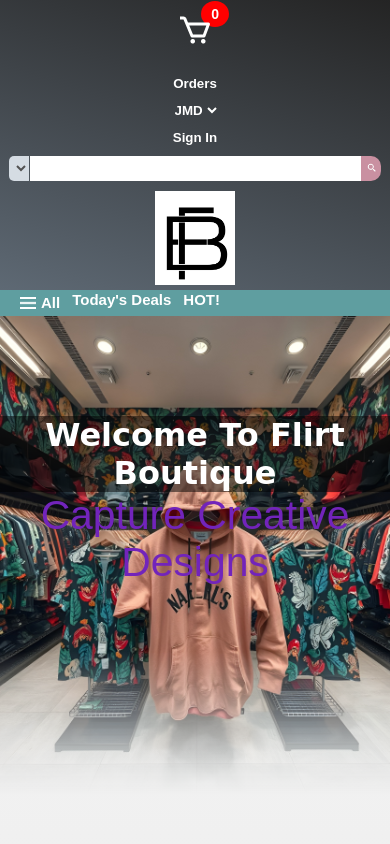
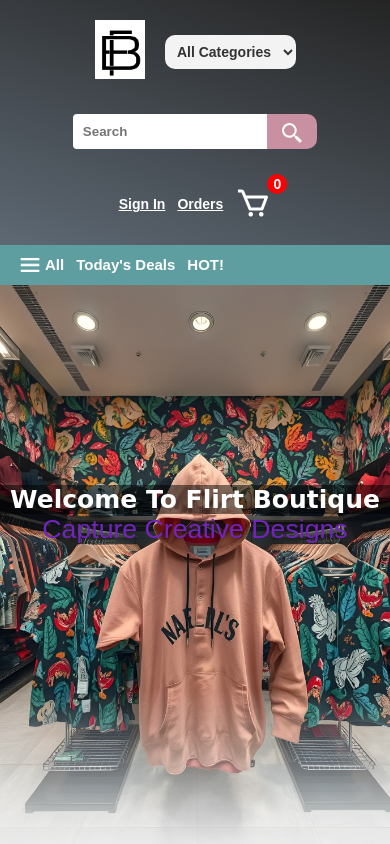
Before and after one commit to Chosen-Services/Flirt-Boutique-SBA, a plain HTML site: page Features/tabs/index.html in a window 390 px wide. Shown: the top 844 px of the page. Drawn offline with Linux system fonts and the light colour scheme.

Commit message:
UI Fixes * Improvements
Date: 12/11/2024

```diff
--- a/Features/tabs/index.html
+++ b/Features/tabs/index.html
@@ -9,34 +9,44 @@
     <script src="app.js" defer></script>
   </head>
   <body>
-    <nav class="navbar">
-      <a href="index.html"
-        ><img id="logo" src="../../images/FB.png" alt=""
-      /></a>
-      <div class="search-bar">
-        <select name="Filter" id="filter">
-          <option value="">All</option>
+    <div class="navbar">
+      <!-- Left Section (Logo and Category Dropdown) -->
+      <div class="navbar-left">
+        <a href="index.html" class="logo" id="logo"
+          ><img src="../../images/FB.png" alt=""
+        /></a>
+        <select class="category-dropdown">
+          <option value="all">All Categories</option>
+          <option value="electronics">Electronics</option>
+          <option value="clothing">Clothing</option>
+          <!-- More categories here -->
         </select>
-        <input id="fill" type="search" />
-        <button id="search-btn">
-          <img src="../../images/search.png" alt="Search" />
+      </div>
+
+      <!-- Center Section (Search Bar) -->
+      <div class="navbar-center">
+        <input
+          type="text"
+          class="search-input"
+          id="fill"
+          placeholder="Search"
+        />
+        <button class="search-button" id="search-btn">
+          <img src="../../images/search.png" alt="Search Icon" />
         </button>
       </div>
-      <button id="sign-in-button">Sign In</button>
-      <select name="Currency" id="lang-bar">
-        <option value="JMD">JMD</option>
-        <option value="USD">USD</option>
-        <option value="EUR">EUR</option>
-      </select>
-      <button id="orders">Orders</button>
-      <a href=""></a>
-      <div class="cart">
-        <span id="amount">0</span>
-        <button id="shop">
-          <img src="../../images/Cart.png" alt="Cart" />
+
+      <!-- Right Section (Links and Cart) -->
+      <div class="navbar-right">
+        <button class="nav-link" id="sign-in">Sign In</button>
+        <button class="nav-link" id="orders">Orders</button>
+        <button class="cart">
+          <img src="../../images/Cart.png" alt="Cart" id="shop" />
+          <span id="amount">0</span>
         </button>
       </div>
-    </nav>
+    </div>
+
     <nav id="links">
       <button id="menu">
         <img src="../../images/Menu.png" alt="Menu" />All
@@ -45,7 +55,9 @@
       <button>HOT!</button>
     </nav>
     <div class="sidebar-div">
-      <aside class="sidebar">Sidebar<button id="close">X</button></aside>
+      <aside class="sidebar">
+        Working on a sidebar<button id="close">X</button>
+      </aside>
     </div>
     <div class="hero">
       <h1 id="Welcome">Welcome To Flirt Boutique</h1>
--- a/Features/tabs/style.css
+++ b/Features/tabs/style.css
@@ -22,13 +22,201 @@ button:hover {
   display: flex;
   top: 0;
   margin: 0;
-  padding: 10px 30px 5px 10px;
+  padding: 10px 3px 5px 10px;
   justify-content: center;
   gap: 10px;
   align-items: center;
   background: linear-gradient(18deg, rgb(94, 105, 116), rgb(36, 36, 36));
   color: white;
   user-select: none;
+}
+
+.navbar {
+  display: flex;
+  justify-content: space-between;
+  align-items: center;
+  padding: 10px 20px;
+  background: linear-gradient(18deg, rgb(94, 105, 116), rgb(36, 36, 36));
+  color: black;
+}
+
+.navbar-left,
+.navbar-center,
+.navbar-right {
+  display: flex;
+  align-items: center;
+}
+
+.navbar-left {
+  flex: 1;
+  justify-content: flex-start;
+}
+
+.navbar-center {
+  flex: 2;
+  justify-content: center;
+}
+
+.navbar-right {
+  flex: 1;
+  justify-content: flex-end;
+}
+
+.logo img {
+  width: 50px;
+  font-weight: bold;
+  color: white;
+  text-decoration: none;
+  margin-right: 20px;
+}
+
+.category-dropdown {
+  padding: 8px;
+  border: none;
+  background-color: #f3f3f3;
+  color: #333;
+  font-size: 14px;
+  border-radius: 10px;
+}
+
+.search-input {
+  width: 70%;
+  padding: 10px;
+  border: none;
+  border-radius: 4px 0 0 4px;
+}
+
+.search-button {
+  background-color: #c990a1;
+  border: none;
+  border-radius: 0 10px 10px 0px;
+  cursor: pointer;
+  padding: 5px;
+  width: 50px;
+  height: 35.3px;
+}
+
+.search-button img {
+  width: 30px;
+  filter: invert(100%);
+  justify-content: center;
+  align-items: center;
+}
+
+.nav-link {
+  margin-left: 20px;
+  color: white;
+  text-decoration: underline;
+  font-size: 14px;
+  background-color: transparent;
+  border: none;
+  outline: none;
+}
+
+.cart {
+  position: relative;
+  background-color: transparent;
+  border: none;
+}
+
+.cart #shop {
+  font-size: 24px;
+  filter: invert();
+}
+
+.cart #amount {
+  position: absolute;
+  top: -10px;
+  right: -10px;
+  background-color: red;
+  color: white;
+  border-radius: 50%;
+  text-align: center;
+  width: 10px;
+  height: 10px;
+  padding: 5px;
+  font-size: 14px;
+  display: flex;
+  justify-content: center;
+  align-items: center;
+}
+
+/* Media Queries for Responsiveness */
+
+/* Tablet View */
+@media (max-width: 1024px) {
+  .navbar {
+    flex-wrap: wrap;
+    justify-content: space-between;
+  }
+
+  .navbar-left,
+  .navbar-center,
+  .navbar-right {
+    flex: 1 1 100%;
+    justify-content: center;
+    margin: 5px 0;
+  }
+
+  .search-input {
+    width: 80%;
+  }
+
+  .navbar-right {
+    justify-content: space-around;
+  }
+
+  .logo {
+    font-size: 18px;
+  }
+}
+
+/* Mobile View */
+@media (max-width: 480px) {
+  .navbar {
+    flex-direction: column;
+    align-items: center;
+  }
+
+  .navbar-left,
+  .navbar-center,
+  .navbar-right {
+    flex: 1 1 100%;
+    justify-content: center;
+    margin: 5px 0;
+  }
+
+  .search-input {
+    width: 70%;
+    padding: 10px;
+    border: none;
+    border-radius: 4px 0 0 4px;
+  }
+
+  .search-button {
+    background-color: #c990a1;
+    border: none;
+    border-radius: 0 10px 10px 0px;
+    cursor: pointer;
+    padding: 7px;
+  }
+
+  .search-button img {
+    width: 25px;
+  }
+
+  .navbar-right {
+    margin-top: 10px;
+  }
+
+  .nav-link {
+    margin-left: 0;
+    margin-right: 10px;
+  }
+
+  .cart #shop {
+    font-size: 20px;
+  }
 }
 
 .hero #Welcome {
@@ -43,117 +231,6 @@ button:hover {
   color: white;
   font-weight: normal;
   background-color: rgba(0, 0, 0, 0.5);
-}
-
-/* Styling for the navbar and cart container */
-.navbar .cart {
-  position: relative; /* Allows absolute positioning of the amount */
-  display: flex; /* Flex to align the cart icon and amount */
-  align-items: center; /* Vertically center the cart icon */
-  justify-content: center; /* Horizontally center the cart icon */
-}
-
-.navbar .cart #shop {
-  background-color: transparent;
-  border: none;
-  filter: invert();
-  font-size: 24px; /* Adjust the size of the cart icon */
-}
-
-/* Styling for the amount above the cart */
-.navbar .cart #amount {
-  position: absolute; /* Position it above the cart icon */
-  top: -10px; /* Adjust this to move the amount higher or lower */
-  right: -10px; /* Adjust this to fine-tune its position */
-  background-color: red; /* You can change the background color */
-  color: white; /* White text for contrast */
-  border-radius: 50%; /* Round shape */
-  padding: 5px 10px; /* Padding for the amount */
-  font-size: 14px; /* Size of the amount text */
-  display: flex;
-  justify-content: center; /* Center the text horizontally */
-  align-items: center; /* Center the text vertically */
-}
-
-.navbar * {
-  border: none;
-  color: #fff;
-}
-
-.navbar button {
-  background-color: transparent;
-}
-
-.navbar button:hover {
-  cursor: pointer;
-}
-
-.navbar select {
-  background-color: transparent;
-  cursor: pointer;
-}
-
-.navbar option {
-  color: black;
-}
-
-.navbar .search-bar {
-  display: flex;
-  min-width: 1fr;
-  width: calc(100% - 1em);
-  max-width: 900px;
-  height: 35px;
-  gap: 0.5px;
-  color: black;
-  align-items: center;
-  justify-content: center;
-  transition: filter 0.3s;
-}
-
-.navbar .search-bar #search-btn {
-  min-width: 1fr;
-  height: 100%;
-  background-color: #c990a1;
-  text-align: center;
-  font-weight: lighter;
-  border-radius: 0 10px 10px 0;
-}
-
-.navbar .search-bar #search-btn img {
-  filter: invert();
-}
-
-.navbar .search-bar:hover {
-  filter: drop-shadow(3px 3px 3px #000000);
-  transition: 0.3s;
-}
-
-.navbar .search-bar #filter {
-  min-width: 1fr;
-  height: 100%;
-  background-color: #d5dce3;
-  color: rgb(82, 82, 82);
-  text-align: center;
-  font-weight: lighter;
-  border-radius: 5px 0 0 5px;
-  cursor: pointer;
-}
-
-.navbar .search-bar #fill {
-  min-width: 50px;
-  width: calc(100% - 1em);
-  max-width: 900px;
-  height: 35px;
-  color: black;
-}
-
-.navbar .search-bar #fill:focus {
-  outline: none;
-  border: none;
-}
-
-.navbar #logo {
-  max-width: 50px;
 }
 
 #links {
@@ -189,7 +266,7 @@ button:hover {
 
 /* Sidebar Styling */
 .sidebar {
-  background-color: pink;
+  background-color: rgb(255, 255, 255);
   width: calc(13vw + 1em);
   min-height: 300px;
   max-height: 350px;
@@ -237,12 +314,16 @@ button:hover {
 .sidebar #close {
   position: absolute; /* Fixed within the sidebar */
   top: 10px; /* Distance from the top */
-  right: 10px; /* Distance from the right */
-  background-color: red; /* For visibility */
-  color: white;
-  padding: 10px;
+  left: 200px; /* Distance from the right */
+  background-color: rgb(255, 255, 255); /* For visibility */
+  color: black;
   cursor: pointer;
-  border-radius: 50%;
+  height: 40px;
+  width: 40px;
+  font-size: 25px;
+  font-weight: 300;
+  border: 1px solid black;
+  border-radius: 5px;
 }
 
 @keyframes slide {
@@ -262,24 +343,24 @@ body {
   0% {
     opacity: 0;
     transform: translateY(-50px);
-    font-size: 40px;
+    font-size: 26px;
   }
   60% {
     opacity: 0;
     transform: translateY(-50px);
-    font-size: 40px;
+    font-size: 26px;
     background-color: transparent;
   }
   70% {
     opacity: 1;
     color: blueviolet;
-    font-size: 40px;
+    font-size: 26px;
     transform: translateY(0px);
     background-color: transparent;
   }
   80% {
     color: black;
-    font-size: 45px;
+    font-size: 32px;
     background-color: transparent;
   }
   100% {
@@ -293,24 +374,24 @@ body {
   0% {
     opacity: 0;
     transform: translateX(-50px);
-    font-size: 40px;
+    font-size: 26px;
   }
   60% {
     opacity: 0;
     transform: translateX(-50px);
-    font-size: 40px;
+    font-size: 26px;
     background-color: transparent;
   }
   70% {
     opacity: 1;
     color: blueviolet;
-    font-size: 40px;
+    font-size: 26px;
     transform: translateX(0px);
     background-color: transparent;
   }
   80% {
     color: black;
-    font-size: 45px;
+    font-size: 30px;
     background-color: transparent;
   }
   90% {
@@ -531,79 +612,47 @@ body {
 
 /* Media Queries */
 
-/* Mobile Devices (max-width 432px) */
-@media (max-width: 432px) {
+/* Tablets and Small Laptops (max-width: 768px) */
+@media (max-width: 1080px) {
   .products {
-    display: grid;
-    grid-template-columns: repeat(1, 1fr); /* Single column layout */
-    gap: 10px;
-    padding: 10px;
+    grid-template-columns: repeat(1, 1fr);
+    padding: 50px;
+  }
+  .navbar {
+    flex-direction: column; /* Stack items vertically on small screens */
+    justify-content: flex-start; /* Align items from top */
   }
 
-  .products #card {
-    background-color: #000000; /* Set background color of cards to black */
-    width: 100%; /* Ensure card takes up full width */
-    max-width: 100vw;
-    padding: 20px;
-    box-sizing: border-box;
+  .navbar .logo,
+  .navbar .cart,
+  .navbar button,
+  .navbar select {
+    margin: 5px 0; /* Reduce margin between items */
+    flex-basis: auto; /* Allow the items to resize based on available space */
+    text-align: center; /* Center text for each item */
   }
 
-  .navbar {
-    flex-direction: column-reverse; /* Stack navbar items vertically */
-    padding: 10px;
-    column-gap: 15px; /* Adds spacing between elements */
+  /* Adjust the search bar for smaller screens */
+  .navbar .search-bar {
+    width: 100%; /* Full width for search bar */
+    margin-top: 15px; /* Space between navbar items and search bar */
   }
 
-  .navbar .search-bar {
-    width: 100%; /* Make search bar span the entire width */
+  .navbar .search-bar #fill {
+    width: calc(100% - 100px); /* Make input field take the remaining space */
   }
 
-  #links {
-    height: auto;
+  .navbar .search-bar #filter,
+  .navbar .search-bar #search-btn {
+    width: 40px; /* Set button size */
+    height: 35px; /* Set height for buttons */
+  }
+  .hero h1 {
+    font-size: 25px;
   }
 
-  #links #menu img {
-    width: 24px;
-    height: 24px;
-  }
-
-  .hero {
-    height: 40vh; /* Reduce height of hero for small screens */
-    padding: 100px 0 0 0;
-  }
-
-  /* Adjust product card height for smaller screens */
-  .products #card {
-    height: 300px;
-  }
-
-  /* Adjust the navbar logo size */
-  .navbar #logo {
-    max-width: 80px;
-  }
-
-  .navbar .cart {
-    position: relative;
-    margin-top: 10px;
-  }
-
-  /* Sidebar is hidden by default, add visibility class to show it */
-  .sidebar-div {
-    display: none; /* Hide the sidebar by default */
-  }
-
-  .visible {
-    display: block; /* Show the sidebar when the 'visible' class is added */
-  }
-}
-
-/* Tablets and Small Laptops (max-width: 768px) */
-@media (max-width: 768px) {
-  .products {
-    grid-template-columns: repeat(1, 1fr);
-  }
-  .navbar {
-    padding: 1px;
+  .hero h2 {
+    font-size: 20px;
   }
 
   .hero {
@@ -614,29 +663,7 @@ body {
     height: 350px;
   }
 
-  .navbar .search-bar {
-    display: flex;
-    min-width: 1fr;
-    width: calc(100% - 1em);
-    max-width: 900px;
-    height: 25px;
-    gap: 0.5px;
-    color: black;
-  }
-  .navbar .search-bar #fill {
-    height: 25px;
-    font-size: 10px;
-  }
-
-  .navbar .search-bar #filter {
-    width: 20px;
-  }
-  .navbar .search-bar #search-btn {
-    width: 20px;
-  }
-  .navbar .search-bar #search-btn img {
-    width: 10px;
-    justify-content: center;
-    align-items: center;
+  .navbar #logo {
+    max-width: 80px; /* Smaller logo size */
   }
 }
```
Also changed, not shown: Features/tabs/app.js (+1 -7 lines).
